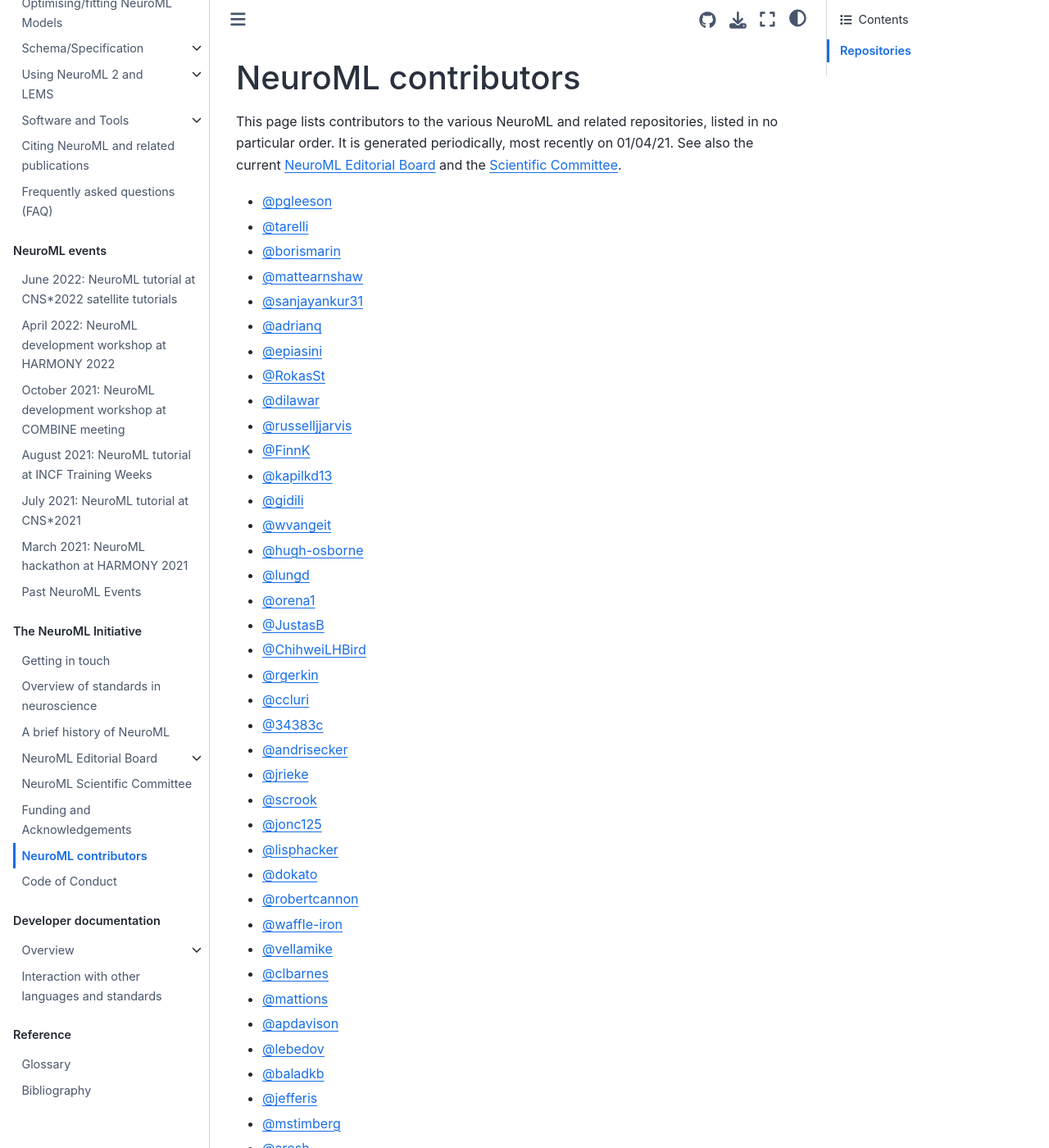
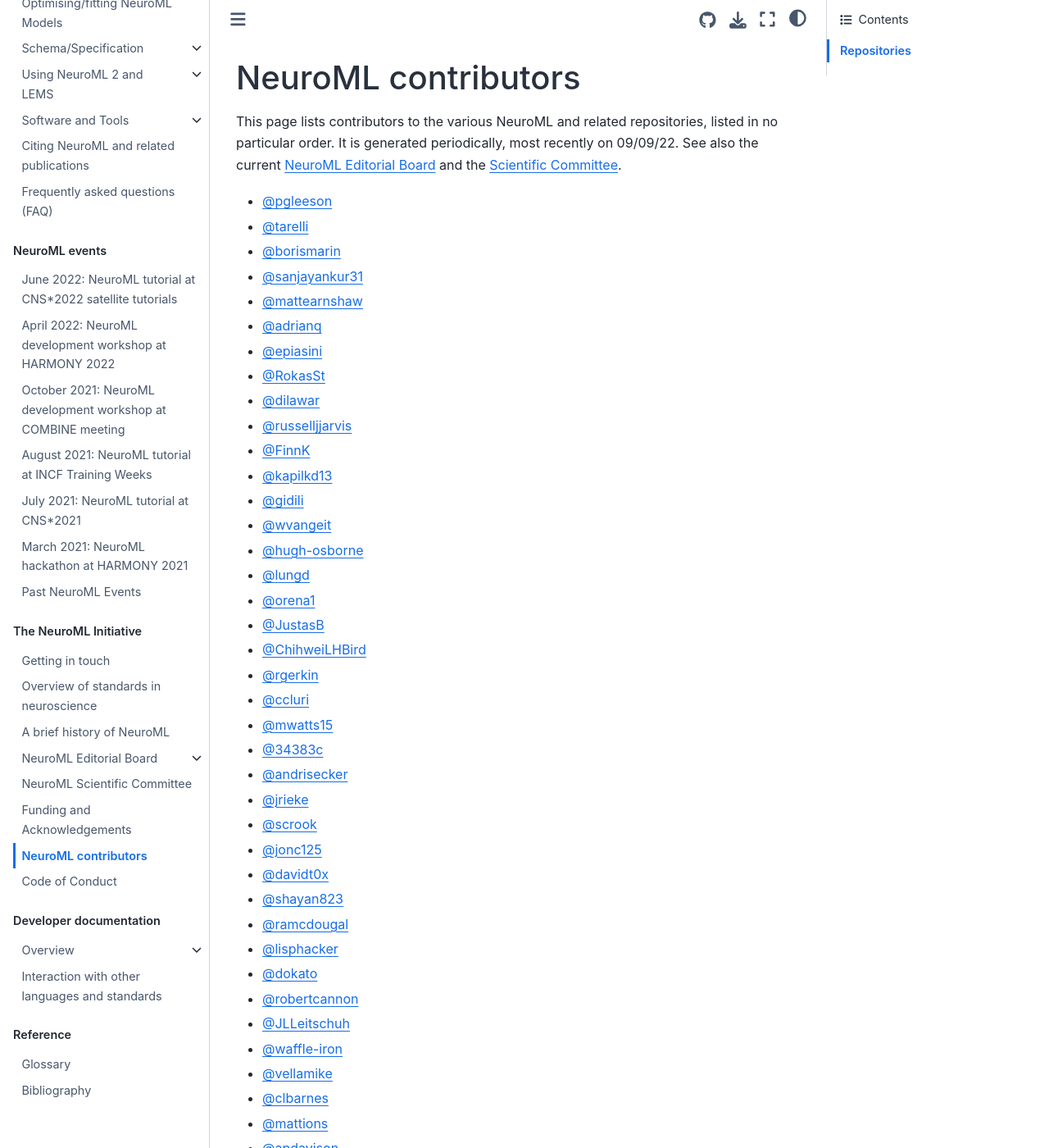
Before and after one commit to NeuroML/Documentation, a Jupyter Book: the page built from source/NeuroMLOrg/Contributors.md, in a window 1280 px wide and 1400 px high. Shown: the whole window at 82% size. Built offline with Jupyter Book 1.0.4 settings and Sphinx 7.4.7 and the Sphinx Book theme 1.1.4, drawn with Linux system fonts in a browser that asks for light colours.

Commit message:
chore: regenerate contributor list

```diff
--- a/source/NeuroMLOrg/Contributors.md
+++ b/source/NeuroMLOrg/Contributors.md
@@ -2,15 +2,15 @@
 # NeuroML contributors
 
 This page lists contributors to the various NeuroML and related repositories, listed in no particular order.
-It is generated periodically, most recently on 01/04/21. See also the current {ref}`NeuroML Editorial Board<neuromlorg:board>` and the {ref}`Scientific Committee <neuromlorg:ScientificCommittee>`.
+It is generated periodically, most recently on 09/09/22. See also the current {ref}`NeuroML Editorial Board<neuromlorg:board>` and the {ref}`Scientific Committee <neuromlorg:ScientificCommittee>`.
 
 
 
 - [@pgleeson](https://github.com/pgleeson)
 - [@tarelli](https://github.com/tarelli)
 - [@borismarin](https://github.com/borismarin)
+- [@sanjayankur31](https://github.com/sanjayankur31)
 - [@mattearnshaw](https://github.com/mattearnshaw)
-- [@sanjayankur31](https://github.com/sanjayankur31)
 - [@adrianq](https://github.com/adrianq)
 - [@epiasini](https://github.com/epiasini)
 - [@RokasSt](https://github.com/RokasSt)
@@ -27,14 +27,19 @@
 - [@ChihweiLHBird](https://github.com/ChihweiLHBird)
 - [@rgerkin](https://github.com/rgerkin)
 - [@ccluri](https://github.com/ccluri)
+- [@mwatts15](https://github.com/mwatts15)
 - [@34383c](https://github.com/34383c)
 - [@andrisecker](https://github.com/andrisecker)
 - [@jrieke](https://github.com/jrieke)
 - [@scrook](https://github.com/scrook)
 - [@jonc125](https://github.com/jonc125)
+- [@davidt0x](https://github.com/davidt0x)
+- [@shayan823](https://github.com/shayan823)
+- [@ramcdougal](https://github.com/ramcdougal)
 - [@lisphacker](https://github.com/lisphacker)
 - [@dokato](https://github.com/dokato)
 - [@robertcannon](https://github.com/robertcannon)
+- [@JLLeitschuh](https://github.com/JLLeitschuh)
 - [@waffle-iron](https://github.com/waffle-iron)
 - [@vellamike](https://github.com/vellamike)
 - [@clbarnes](https://github.com/clbarnes)
```
Also changed, not shown: other parts of source/NeuroMLOrg/Contributors.md (+1 -0 lines).
